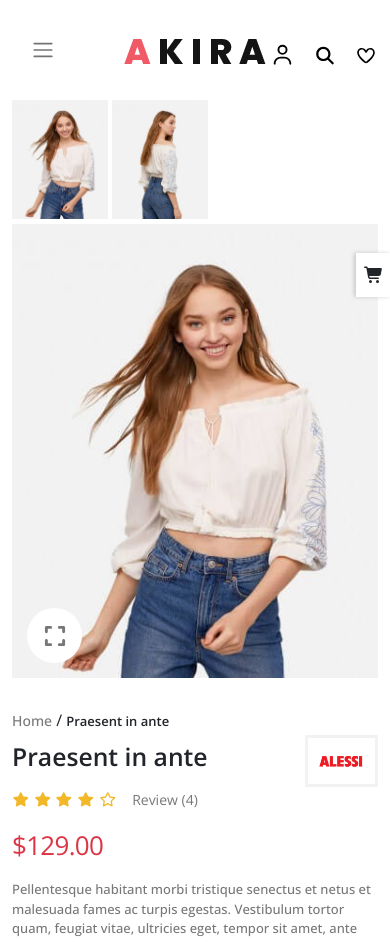
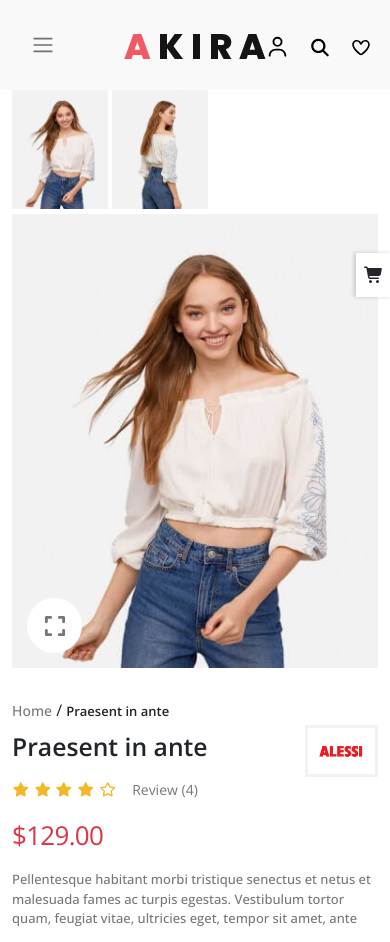
Before and after one commit to SaidSayed22/Akira, a plain HTML site: page product.html in a window 390 px wide. Shown: the top 942 px of the page. Drawn offline with nearby package versions, Linux system fonts and the light colour scheme; some packages are replaced by stand-ins of ours; a script that the page names is missing.

Commit message:
Add files via upload

```diff
--- a/css/akira.css
+++ b/css/akira.css
@@ -14,7 +14,7 @@
     position: absolute;
     width: 0;
     height: 0;
-    z-index: 99999;
+    z-index: 999999999;
     background-blend-mode: darken;
     background-color: rgba(0 , 0 , 0 , 0.5);
 }
@@ -812,10 +812,11 @@ max-width: 100%;
  */
 
 .navbar {
-    /* position: fixed; */
-    padding: 30px 0;
-    /* z-index: 9999999; */
-    background-color: white;
+    padding: 25px 0;
+    background-color: #f9f9f9;
+    position: sticky;
+    top: 0;
+    z-index: 9999;
 }
 
 .navbar .navbar-nav a{
@@ -935,13 +936,16 @@ max-width: 100%;
 
 @media(max-width:767px) {
 
+    .navbar {
+
+    }
     .navbar .links {
         padding: 0;
-        margin-top: 55px;
+        margin-top: 47px;
         position: absolute;
         top: 0;
         transform: translateY(-50%);
-        left: 255px;
+        left: 250px;
     }
 
     .navbar .links .toggle.cart {
@@ -2118,7 +2122,7 @@ max-width: 100%;
     border: 1px solid rgb(119 119 119 / 20%);
     color: #777;
     font-size: 12px;
-    padding: 4px 7px;
+    padding: 4px 6px;
     font-weight: 500;
     margin-right: 5px;
     transition: 0.2s
```
